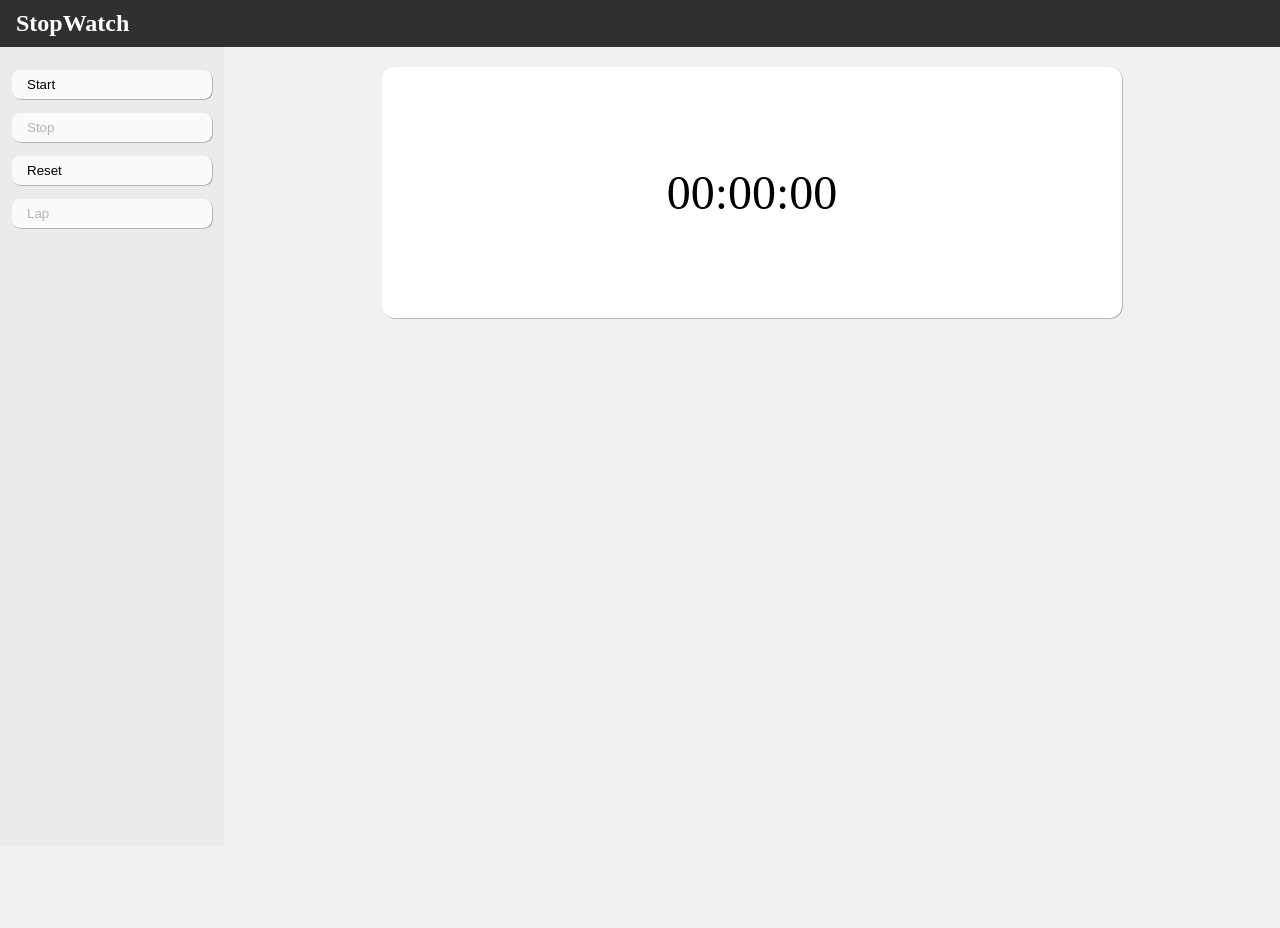
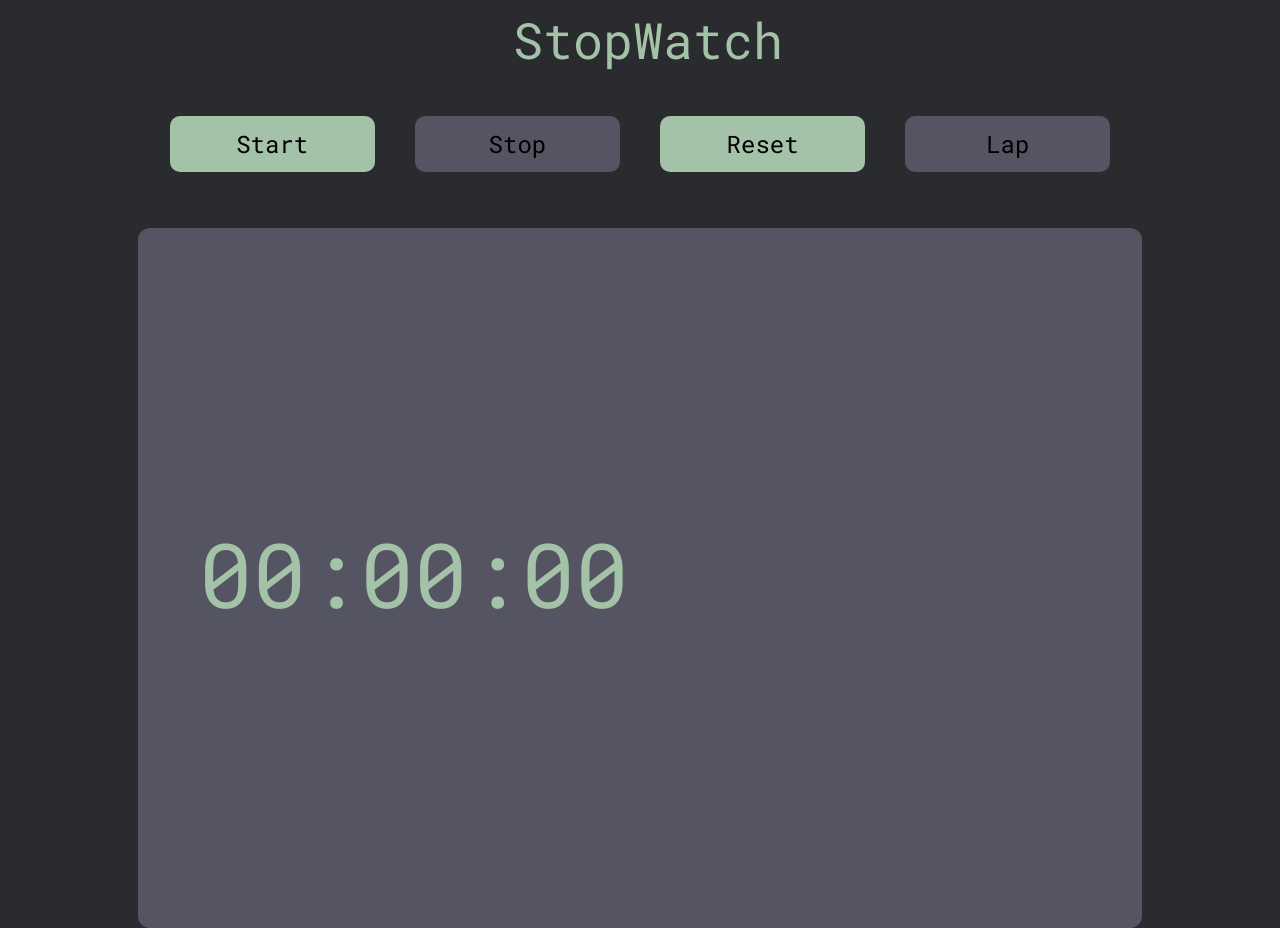
Before and after one commit to Shopify/eng-intern-assessment-react, a React app: page / in a window 1280 px wide. Before the commit the page ends 847 px from the top, so only its background shows below. Built offline with nearby package versions, Linux system fonts and the light colour scheme.

Commit message:
add new UI design for stopwatch

```diff
--- a/public/index.html
+++ b/public/index.html
@@ -1,9 +1,15 @@
 <!DOCTYPE html>
 <html>
-    <head>
-        <title>Template Site</title>
-    </head>
-    <body>
-        <section id='root'></section>
-    </body>
+  <head>
+    <link
+      href="https://cdn.jsdelivr.net/npm/bootstrap@5.0.2/dist/css/bootstrap.min.css"
+      rel="stylesheet"
+      integrity="sha384-EVSTQN3/azprG1Anm3QDgpJLIm9Nao0Yz1ztcQTwFspd3yD65VohhpuuCOmLASjC"
+      crossorigin="anonymous"
+    />
+    <title>Template Site</title>
+  </head>
+  <body>
+    <section id="root"></section>
+  </body>
 </html>
--- a/src/App.css
+++ b/src/App.css
@@ -1,71 +1,139 @@
-html, body, #root, .stopwatch, .stopwatch-content, .stopwatch-buttons {
+/* Importing Roboto Mono font from Google Fonts */
+@import url('https://fonts.googleapis.com/css2?family=Roboto+Mono&display=swap');
+
+/* Setting the height of html, body, and #root to fill the available vertical space */
+html, body, #root {
   height: -webkit-fill-available;
 }
 
+/* Styling for the body element */
 body {
-  background-color: #f1f1f1;
+  background-color: #2A2B2E;
   margin: 0px;
 }
 
+/* Styling for stopwatch title */
 .stopwatch-title {
-  background-color: #303030;
+
   margin: 0px;
-  color: white;
+  color: #a4c2a8;
   padding-left: 16px;
   padding: 10px 0px 10px 16px;
+  font-family: 'Roboto Mono', monospace;
+  font-size: 50px;
+  text-align: center;
 }
 
-.stopwatch-content {
-  display: flex;
+
+/* Styling for stopwatch buttons container */
+.stopwatch-buttons {
+ padding: 16px 12px;
+ width: 80%;
+ margin-left: auto;
+ margin-right: auto;
 }
 
-.stopwatch-buttons {
-  display: flex;
-  flex-direction: column;
-  background-color: #ebebeb;
-  padding: 16px 12px;
-  width: 200px;
+/* Styling for individual buttons inside the stopwatch-buttons container */
+.stopwatch-buttons button {
+  margin: 20px;
+  padding: 10px;
+  height: fit-content;
+  font-family: 'Roboto Mono', monospace;
+  color: black;
+  font-size: x-large;
+  border: none;
+  border-radius: 10px;
+  transition: all .5s ease;
+  background-color: #a4c2a8;
 }
 
-.stopwatch-buttons button:focus {
-  outline: none;
-  border: 2px solid #000000;
+/* Hover effect for buttons */
+.stopwatch-buttons button:hover{
+  background-color: #4dff65;
+
 }
 
-.stopwatch-buttons button {
-  margin: 7px 0px;
-  background-color: #fafafa;
-  border: 0px solid #fafafa;
-  text-align: left;
-  border-radius: 0.5rem;
-  padding: 7px 0px 7px 15px;
-  box-shadow: 0.5px 0.5px gray;
+/* Style for disabled buttons */
+.stopwatch-buttons button:disabled{
+  background-color: #545463;
 }
 
+/* Styling for the stopwatch time display */
 .stopwatch-time {
   margin-left: auto;
   margin-right: auto;
   margin-top: 20px;
   padding: 50px;
-  background-color: #ffffff;
+  background-color: #545463;
   height: fit-content;
   border-radius: 0.75rem;
-  width: 50%;
+  width: 80%;
+  min-height: 700px;
   text-align: -webkit-center;
-  box-shadow: 0.5px 0.5px gray;
+
 }
 
+/* Styling for the h2 element inside stopwatch-time */
+.stopwatch-time h2{
+  font-size: 7vw;
+  color: #a4c2a8;
+  font-family: 'Roboto Mono', monospace;
+  display: flex;
+  align-items: center;
+  justify-content: center;
+
+}
+
+/* Media query for small screens */
+@media screen and (max-width: 767px) {
+  .stopwatch-time h2 {
+      font-size: 75px;
+  }
+}
+
+/* Styling for paragraph text inside stopwatch-time */
 .stopwatch-time p {
   font-size: xxx-large;
+  color: #a4c2a8;
+  font-family: 'Roboto Mono', monospace;
+
 }
 
+/* Styling for the lap times list */
 .stopwatch-laptimes ul {
   list-style: none;
   padding: 0px;
+  max-height: 490px;
+  overflow-y: scroll;
+  transition: all .5s ease;
 }
 
+/* Styling for the scrollbar track */
+::-webkit-scrollbar-track {
+  visibility: hidden;
+}
+
+/* Styling for the scrollbar thumb */
+::-webkit-scrollbar-thumb {
+  background: #a4c2a8;
+  border-radius: 0.75rem;
+}
+
+/* Hover effect for scrollbar thumb */
+::-webkit-scrollbar-thumb:hover {
+  background: #555;
+}
+
+/* Styling for the scrollbar */
+::-webkit-scrollbar {
+  width: 10px;
+}
+
+/* Styling for list items in lap times */
 .stopwatch-laptimes li {
   padding: 10px 0px;
-  border-bottom: 1px solid #ebebeb;
+
   font-size: x-large;
+  color: #a4c2a8;
+  font-family: 'Roboto Mono', monospace;
 }
--- a/src/StopWatch.tsx
+++ b/src/StopWatch.tsx
@@ -14,7 +14,7 @@ export function formatTime(time:number):string{
     remainingMs = remainingMs % 6000;
     let seconds = Math.floor(remainingMs / 100);
     let milliseconds = remainingMs % 100;
-    console.log(seconds);
+
 
     // Format time components to ensure two-digit representation
     let result =minutes.toString().padStart(2,'0')+':'+seconds.toString().padStart(2,'0')+':'+milliseconds.toString().padStart(2,'0');
@@ -75,20 +75,20 @@ export default function StopWatch() {
 
     // Component rendering
     return(
-        <div className='stopwatch'>
+        <div className='stopwatch container-fluid d-flex flex-column'>
             <h1 className='stopwatch-title'>StopWatch</h1>
-            <div className='stopwatch-content'>
-                <div className='stopwatch-buttons'>
-                <StopWatchButton onClick={startTimer} name='Start' isDisabled={timerStatus} ></StopWatchButton>
-                <StopWatchButton onClick={stopTimer} name='Stop' isDisabled={!timerStatus}></StopWatchButton>
-                <StopWatchButton onClick={resetTimer} name='Reset' isDisabled={false}></StopWatchButton>
-                <StopWatchButton onClick={addLap} name='Lap' isDisabled={isLapDisabled}></StopWatchButton>
+            <div className='stopwatch-content d-flex flex-column '>
+                <div className='stopwatch-buttons row'>
+                <StopWatchButton className='col'  onClick={startTimer} name='Start' isDisabled={timerStatus} ></StopWatchButton>
+                <StopWatchButton className='col' onClick={stopTimer} name='Stop' isDisabled={!timerStatus}></StopWatchButton>
+                <StopWatchButton className='col' onClick={resetTimer} name='Reset' isDisabled={false}></StopWatchButton>
+                <StopWatchButton className='col' onClick={addLap} name='Lap' isDisabled={isLapDisabled}></StopWatchButton>
                 </div>
-                <div className='stopwatch-time'>
-                    <p>{formatTime(time)}</p>
+                <div className='stopwatch-time row flex-grow-1'>
+                    <h2 className='col-md-6'>{formatTime(time)}</h2>
                     {/* Display the numbered lap times */}
                     {lapTime.length > 0 && (
-                        <div className='stopwatch-laptimes'>
+                        <div className='stopwatch-laptimes col-md-6'>
                             <p>Lap times</p>
                             <ul>
                                 {lapTime.map((lapTime, index) => {
--- a/src/StopWatchButton.tsx
+++ b/src/StopWatchButton.tsx
@@ -10,6 +10,7 @@ type StopWatchButtonProps = {
     name: string;
     onClick?: () => void;
     isDisabled?: boolean;
+    className?:string;
 };
 
 /**
@@ -17,13 +18,13 @@ type StopWatchButtonProps = {
  * @param {StopWatchButtonProps} props - The props for this component.
  * @returns A React element representing a button.
  */
-  export default function StopWatchButton({ name, onClick, isDisabled }: StopWatchButtonProps) {
+  export default function StopWatchButton({ name, onClick, isDisabled, className }: StopWatchButtonProps) {
     // Rendering the button element
     // - The 'onClick' prop is used to handle click events on the button.
     // - 'aria-label' is set for accessibility, making the button more accessible to screen readers.
     // - The 'disabled' prop determines whether the button is disabled.
     // - The button text is set to the value of the 'name' prop.
     return(
-        <button onClick={onClick} aria-label={name} disabled={isDisabled}>{name}</button>
+        <button className={className} onClick={onClick} aria-label={name} disabled={isDisabled}>{name}</button>
     )
 }
```
